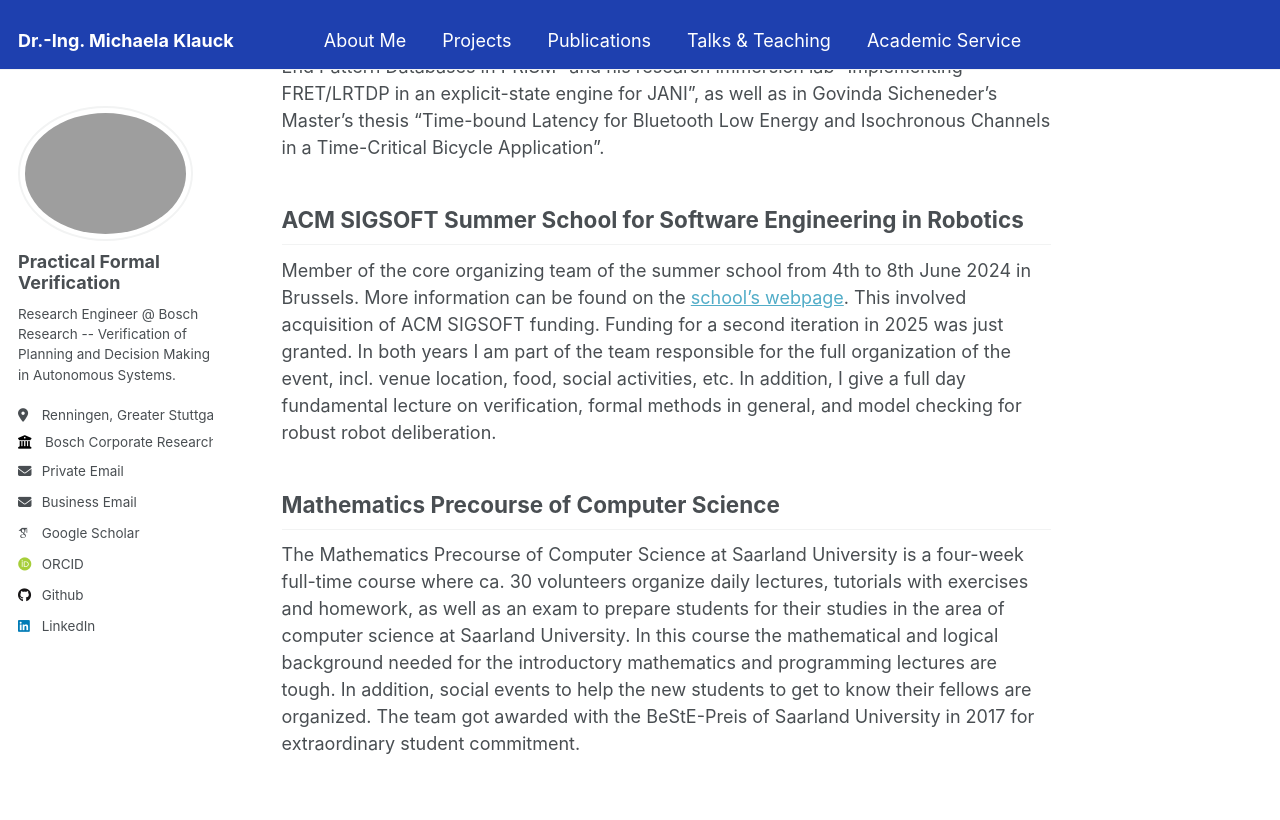
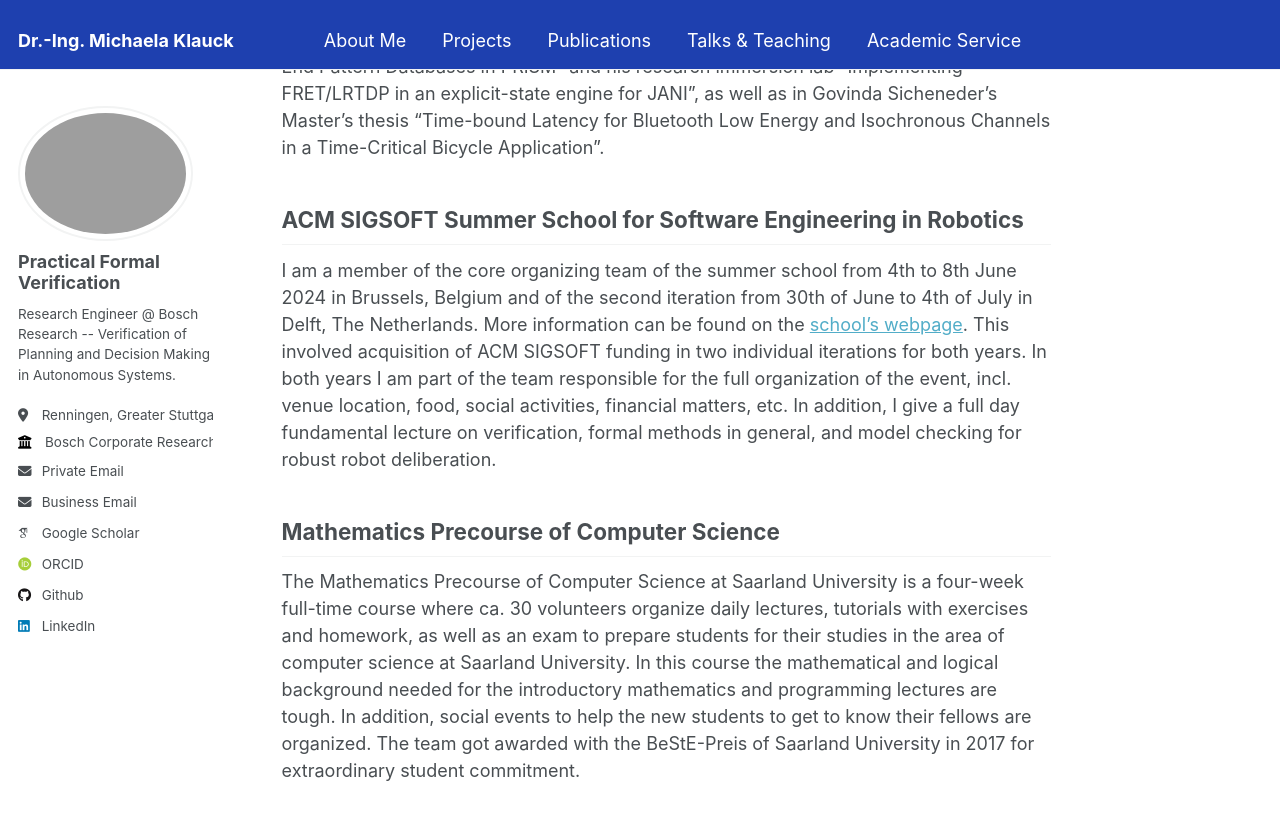
Before and after one commit to MKlauck/MKlauck.github.io, a Jekyll site: the page built from _pages/teaching.md, in a window 1280 px wide and 900 px high, scrolled down 1371 px. Shown: the top 820 px of the window. Built offline with Jekyll 4.4.1, drawn with Linux system fonts in a browser that asks for light colours; some web fonts are replaced.

Commit message:
update summer school

```diff
--- a/_pages/teaching.md
+++ b/_pages/teaching.md
@@ -39,9 +39,8 @@ I am currently supervising the PhD Thesis of Matteo Palmas and the Master's thes
 In addition, I was involved in the supervision of Marcel Vinzent’s Bachelor’s thesis “Dead-End Pattern Databases in PRISM” and his research immersion lab “Implementing FRET/LRTDP in an explicit-state engine for JANI”, as well as in Govinda Sicheneder’s Master’s thesis “Time-bound Latency for Bluetooth Low Energy and Isochronous Channels in a Time-Critical Bicycle Application”.
 
 ## ACM SIGSOFT Summer School for Software Engineering in Robotics
-Member of the core organizing team of the summer school from 4th to 8th June 2024 in Brussels. More information can be found on the [school's webpage](https://www.scivenia.com/en/event/summer-school-for-software-engineering-in-robotics_993/). This involved acquisition of ACM SIGSOFT funding.
-Funding for a second iteration in 2025 was just granted.
-In both years I am part of the team responsible for the full organization of the event, incl. venue location, food, social activities, etc.
+I am a member of the core organizing team of the summer school from 4th to 8th June 2024 in Brussels, Belgium and of the second iteration from 30th of June to 4th of July in Delft, The Netherlands. More information can be found on the [school's webpage](https://www.scivenia.com/en/event/summer-school-for-software-engineering-in-robotics_993/). This involved acquisition of ACM SIGSOFT funding in two individual iterations for both years.
+In both years I am part of the team responsible for the full organization of the event, incl. venue location, food, social activities, financial matters, etc.
 In addition, I give a full day fundamental lecture on verification, formal methods in general, and model checking for robust robot deliberation.
 
 ## Mathematics Precourse of Computer Science
```
